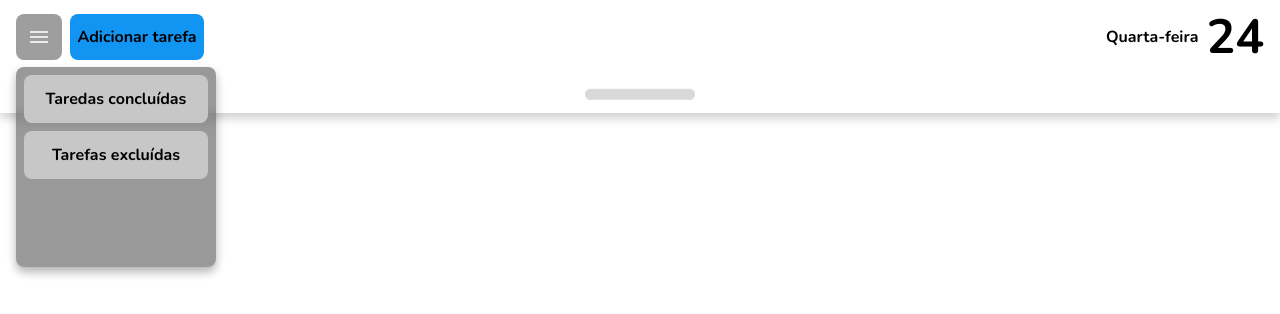
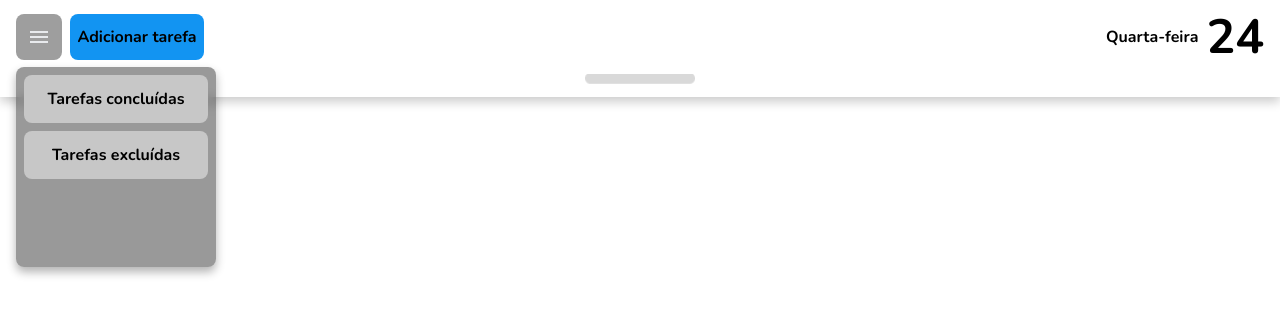
Before and after one commit to Marcus-Silva-Oliveira/schedule-task, a React (Vite) app: page / in a window 1280 px wide. Both pictures are taken after a click on the button 39 px from the left and 36 px from the top of the page. Shown: the top 314 px of the page. Built offline with nearby package versions, Linux system fonts and the light colour scheme; no server answers.

Commit message:
Concluding component

```diff
--- a/src/components/Navbar/navbar.tsx
+++ b/src/components/Navbar/navbar.tsx
@@ -28,15 +28,18 @@ export const NavBar: React.FC = () => {
   const [activatedCalendar, setActivatedCalendar] = useState(true);
   const [activatedMenu, setActivatedMenu] = useState(false);
 
-  const activeCalendar: boolean = activatedCalendar;
-  const activeMenu: boolean = activatedMenu;
+  const handleClickArrowToActiveViewCalendar = () =>
+    setActivatedCalendar(!activatedCalendar);
 
-  const handleClickArrowToActiveViewCalendar = () => {
-    setActivatedCalendar(!activatedCalendar);
-  };
+  const handleClickMenuButton = () => setActivatedMenu(!activatedMenu);
 
-  const handleClickMenuButton = () => {
-    setActivatedMenu(!activatedMenu);
+  const handleClickBodyContainer = () => {
+    if (activatedCalendar === false) {
+      setActivatedCalendar(!activatedCalendar);
+    }
+    if (activatedMenu === true) {
+      setActivatedMenu(!activatedMenu);
+    }
   };
 
   return (
@@ -55,16 +58,17 @@ export const NavBar: React.FC = () => {
           <span>{date.getDate()}</span>
         </S.ActualDateContainer>
       </S.NavContainer>
-      <S.MenuContainer activeMenu={activeMenu}>
-        <button>Taredas concluídas</button>
+      <S.MenuContainer activeMenu={activatedMenu}>
+        <button>Tarefas concluídas</button>
         <button>Tarefas excluídas</button>
       </S.MenuContainer>
-      <S.CalendarContainer activeCalendar={activeCalendar}>
+      <S.CalendarContainer activeCalendar={activatedCalendar}>
         <Calendar onChange={onChange} value={value} />
         <button onClick={handleClickArrowToActiveViewCalendar}>
           <img src={pushButton} />
         </button>
       </S.CalendarContainer>
+      <S.BodyContainer onClick={handleClickBodyContainer} />
     </>
   );
 };
--- a/src/components/Navbar/styles.ts
+++ b/src/components/Navbar/styles.ts
@@ -1,4 +1,13 @@
 import styled from 'styled-components';
+
+export const BodyContainer = styled.div`
+  display: flex;
+  flex-direction: column;
+  height: 100vh;
+  width: 100vh;
+  position: fixed;
+  z-index: -1;
+`;
 
 export const NavContainer = styled.nav`
   display: flex;
@@ -115,8 +124,8 @@ export const CalendarContainer = styled.div<activeCalendarProps>`
   justify-content: center;
   align-items: center;
   position: fixed;
-  top: 8%;
-  z-index: -1;
+  top: 6%;
+  z-index: 0;
   width: 100%;
   transform: translateY(${(props) => (props.activeCalendar ? '-86%' : '0')});
   transition: transform 0.2s ease;
```
